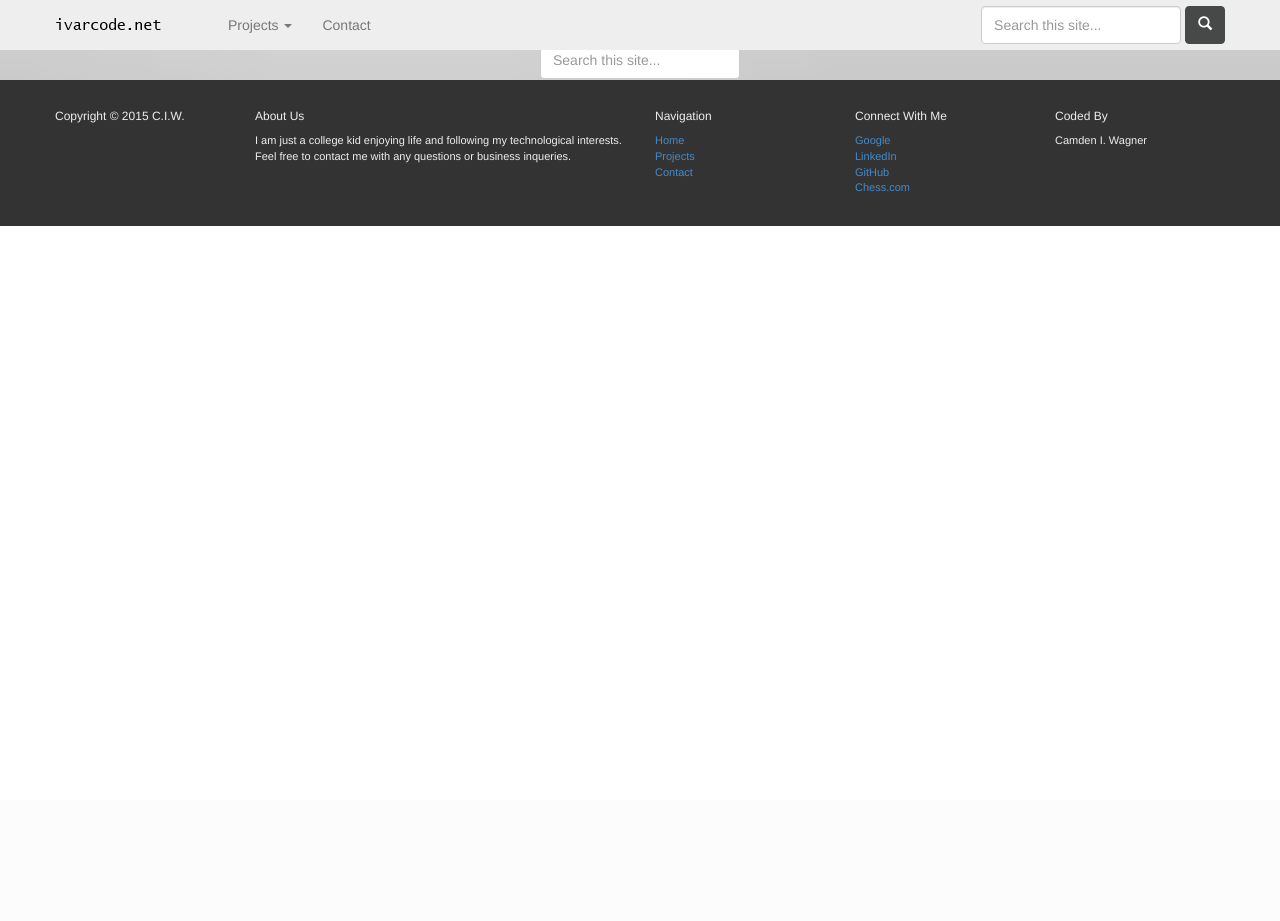
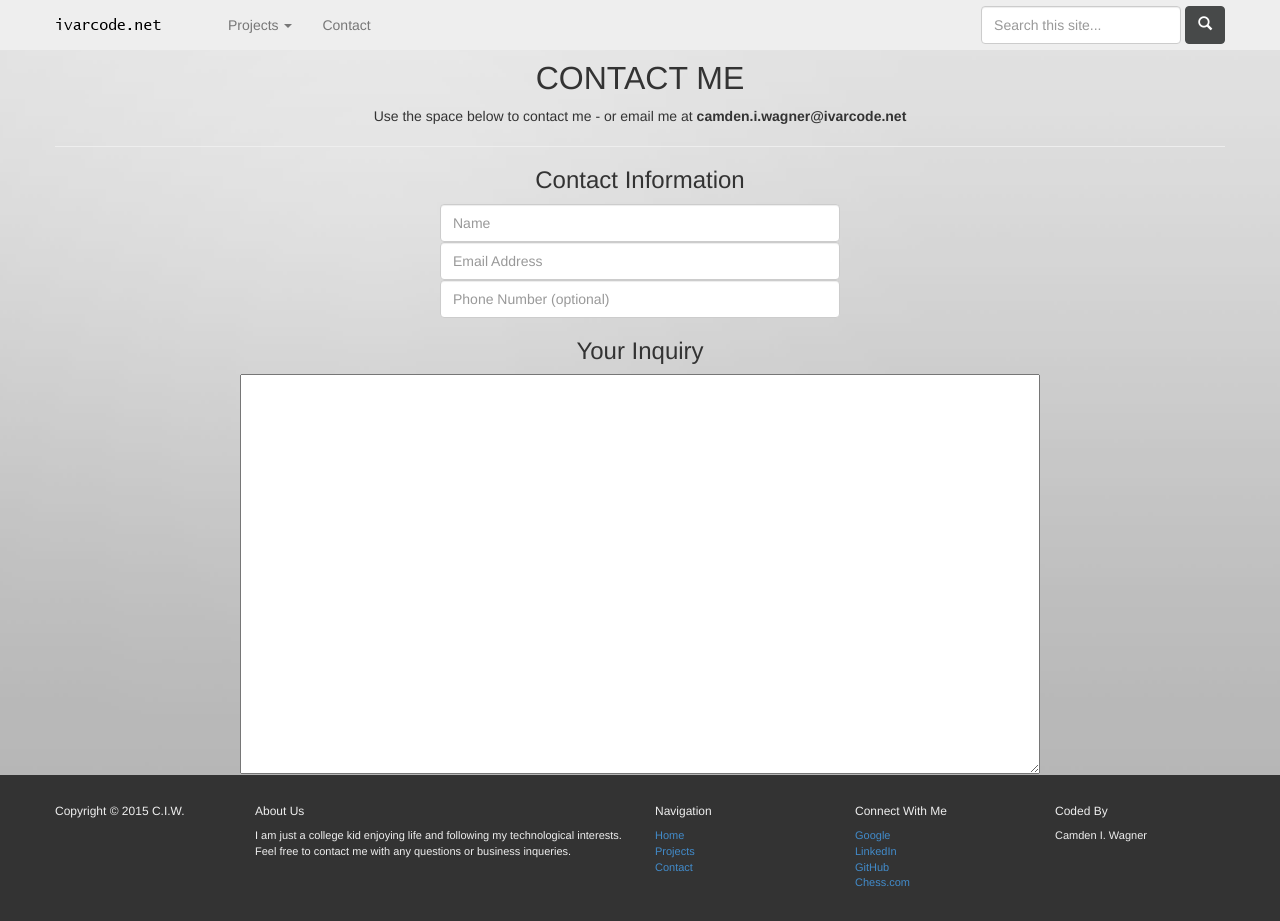
Before and after one commit to ivarcode/www, a PHP site: page /php/contact.php in a window 1280 px wide. Before the commit the page ends 226 px from the top, so only its background shows below. Run offline with PHP 8.4, Linux system fonts and the light colour scheme; some libraries are stand-ins or nearby versions.

Commit message:
added drat of contact form

```diff
--- a/includes/css/styles.css
+++ b/includes/css/styles.css
@@ -41,6 +41,24 @@ ul.unstyled {
 
 .navbar-brand {
    padding: 13px 15px;
+}
+
+
+/* --------------------------------------
+   Contact
+   -------------------------------------- */
+#contact_name {
+   width: 400px;
+}
+#contact_email {
+   width: 400px;
+}
+#contact_phone {
+   width: 400px;
+}
+#contact_inquiry {
+   width: 800px;
+   height: 400px;
 }
 
 
--- a/php/contact.php
+++ b/php/contact.php
@@ -40,7 +40,15 @@ File: contact.php
 
 			<div class="row" id="info">
 				<div class="col-sm-12">
-					<center><input type="text" class="form-control" placeholder="Search this site..." id="searchInput"></center>
+					<h2><center>CONTACT ME</center></h2>
+					<p><center>Use the space below to contact me - or email me at <b>camden.i.wagner@ivarcode.net</b></center></p>
+					<hr>
+					<h3><center>Contact Information</center></h3>
+					<center><input type="text" class="form-control" placeholder="Name" id="contact_name"></center>
+					<center><input type="text" class="form-control" placeholder="Email Address" id="contact_email"></center>
+					<center><input type="text" class="form-control" placeholder="Phone Number (optional)" id="contact_phone"></center>
+					<h3><center>Your Inquiry</center></h3>
+					<center><textarea rows="5" id="contact_inquiry"></textarea></center>
 					<!--<img src="img/hs.png" class="thumbnail pull-left">
 					<h1>Camden Ivar Wagner</h1>
 					<p></p>-->
```
